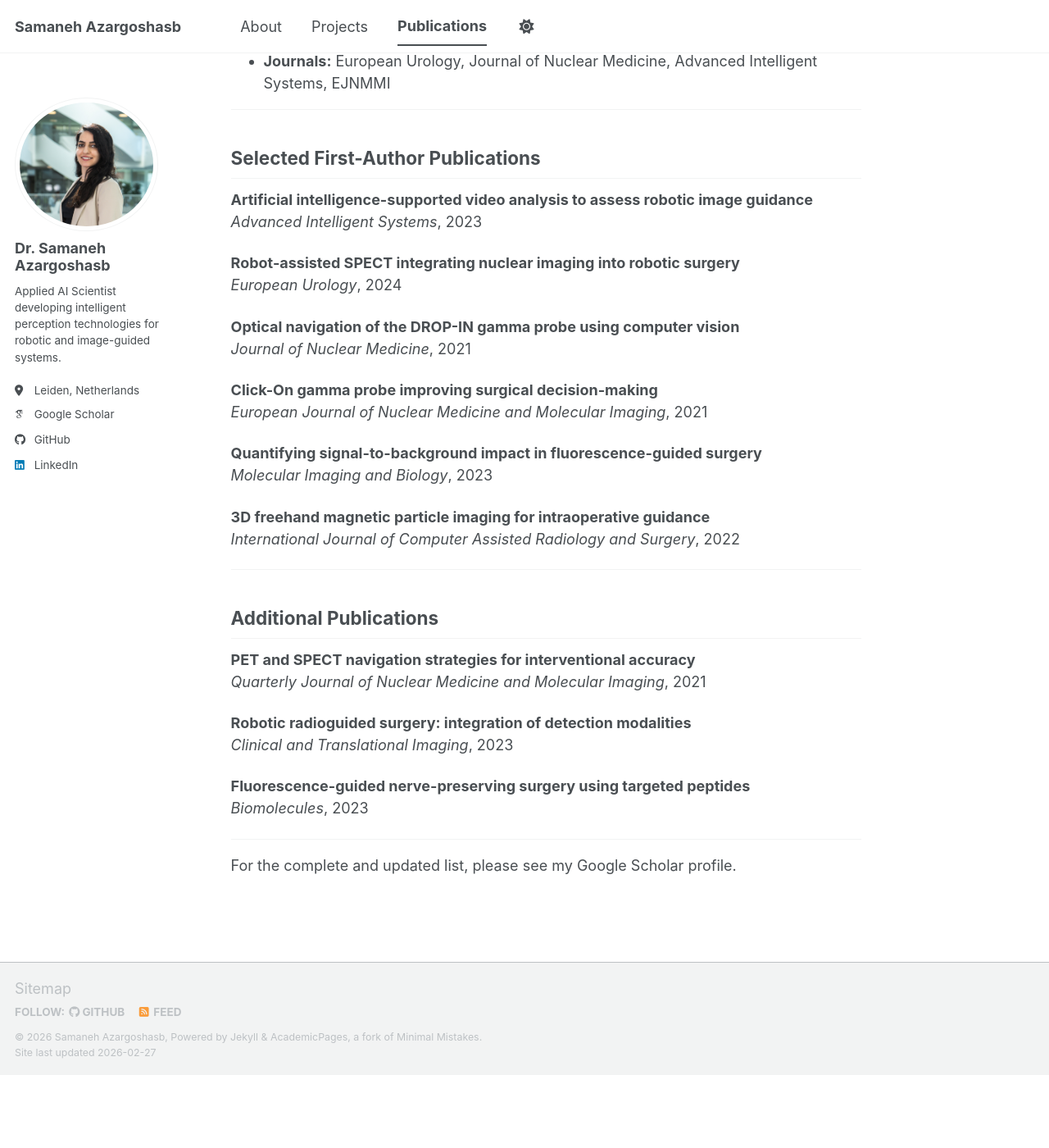
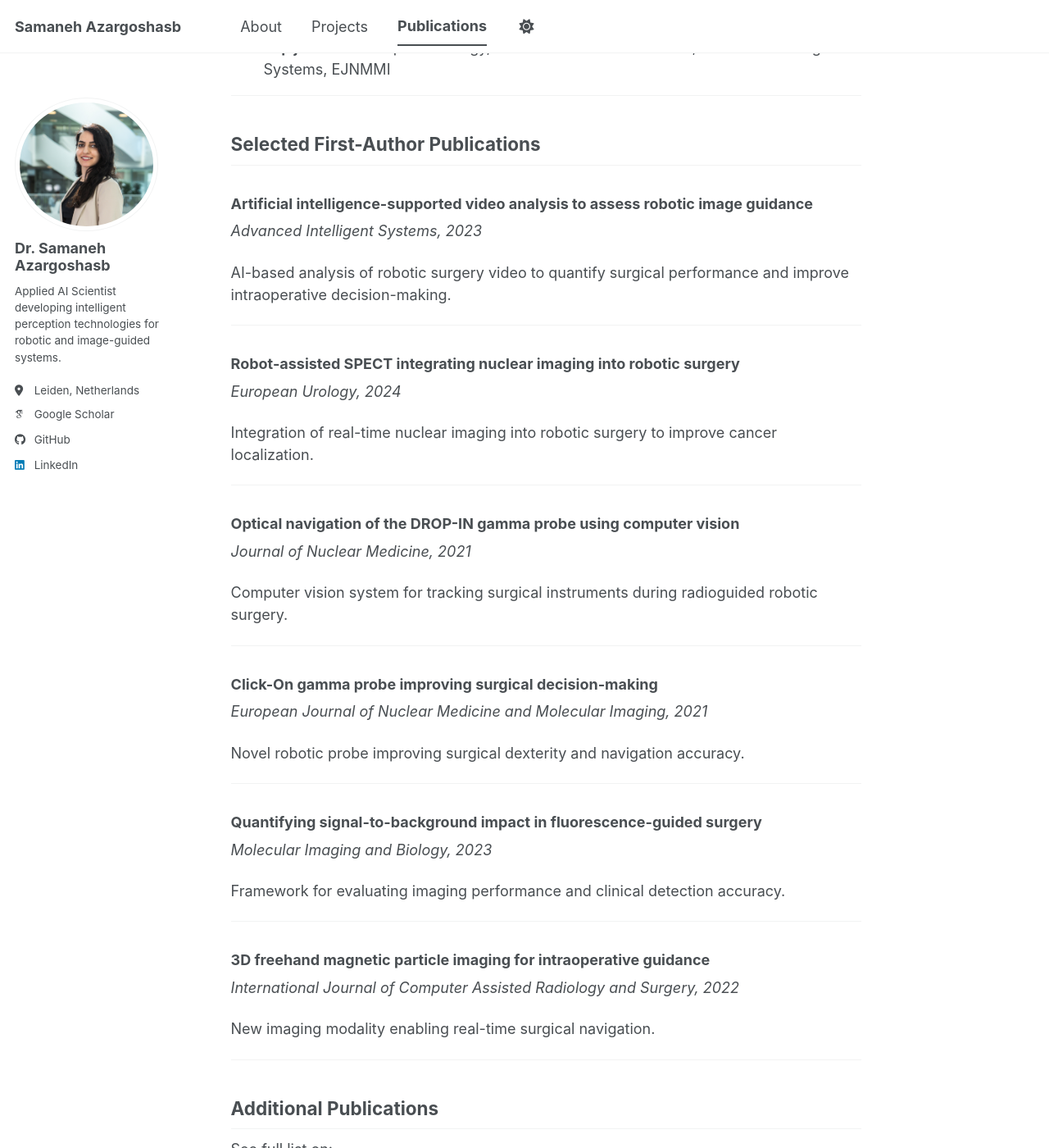
Before and after one commit to s-azargoshasb/s-azargoshasb.github.io, a Jekyll site: the page built from _pages/publications.md, in a window 1280 px wide and 1400 px high, scrolled down 448 px. Shown: the whole window at 82% size. Built offline with Jekyll 4.4.1, drawn with Linux system fonts in a browser that asks for light colours; some web fonts are replaced; a script bundle is joined from its source files by our own code; library files that are not in the unit come from our copies; before the commit the page ends 1759 px from its top, so only the background shows below that; some of the changed text lies outside the part shown.

Commit message:
Update publications.md

```diff
--- a/_pages/publications.md
+++ b/_pages/publications.md
@@ -5,10 +5,13 @@ permalink: /publications/
 author_profile: true
 ---
 
-I develop applied AI and intelligent imaging technologies for robotic and image-guided interventions.
+I develop applied AI and intelligent imaging technologies for robotic and image-guided interventions, with a focus on translating research into clinically usable systems.
 
-Full publication list:
-[Google Scholar Profile](https://scholar.google.com/citations?user=-DZyKJsAAAAJ&hl=en)
+<p>
+<a href="https://scholar.google.com/citations?user=-DZyKJsAAAAJ&hl=en" target="_blank" class="btn btn--primary">
+View Full Publication List on Google Scholar →
+</a>
+</p>
 
 ---
 
@@ -16,44 +19,59 @@ Full publication list:
 
 - **h-index:** 10
 - **Citations:** 260+
-- **Publications:** 14 peer-reviewed papers
-- **Journals:** European Urology, Journal of Nuclear Medicine, Advanced Intelligent Systems, EJNMMI
+- **Publications:** 14 peer-reviewed journal papers
+- **Top journals:** European Urology, Journal of Nuclear Medicine, Advanced Intelligent Systems, EJNMMI
 
 ---
 
 ## Selected First-Author Publications
 
-**Artificial intelligence-supported video analysis to assess robotic image guidance**
-*Advanced Intelligent Systems*, 2023
+### Artificial intelligence-supported video analysis to assess robotic image guidance
+*Advanced Intelligent Systems, 2023*
 
-**Robot-assisted SPECT integrating nuclear imaging into robotic surgery**
-*European Urology*, 2024
+AI-based analysis of robotic surgery video to quantify surgical performance and improve intraoperative decision-making.
 
-**Optical navigation of the DROP-IN gamma probe using computer vision**
-*Journal of Nuclear Medicine*, 2021
+---
 
-**Click-On gamma probe improving surgical decision-making**
-*European Journal of Nuclear Medicine and Molecular Imaging*, 2021
+### Robot-assisted SPECT integrating nuclear imaging into robotic surgery
+*European Urology, 2024*
 
-**Quantifying signal-to-background impact in fluorescence-guided surgery**
-*Molecular Imaging and Biology*, 2023
+Integration of real-time nuclear imaging into robotic surgery to improve cancer localization.
 
-**3D freehand magnetic particle imaging for intraoperative guidance**
-*International Journal of Computer Assisted Radiology and Surgery*, 2022
+---
+
+### Optical navigation of the DROP-IN gamma probe using computer vision
+*Journal of Nuclear Medicine, 2021*
+
+Computer vision system for tracking surgical instruments during radioguided robotic surgery.
+
+---
+
+### Click-On gamma probe improving surgical decision-making
+*European Journal of Nuclear Medicine and Molecular Imaging, 2021*
+
+Novel robotic probe improving surgical dexterity and navigation accuracy.
+
+---
+
+### Quantifying signal-to-background impact in fluorescence-guided surgery
+*Molecular Imaging and Biology, 2023*
+
+Framework for evaluating imaging performance and clinical detection accuracy.
+
+---
+
+### 3D freehand magnetic particle imaging for intraoperative guidance
+*International Journal of Computer Assisted Radiology and Surgery, 2022*
+
+New imaging modality enabling real-time surgical navigation.
 
 ---
 
 ## Additional Publications
 
-**PET and SPECT navigation strategies for interventional accuracy**
-*Quarterly Journal of Nuclear Medicine and Molecular Imaging*, 2021
+See full list on:
 
-**Robotic radioguided surgery: integration of detection modalities**
-*Clinical and Translational Imaging*, 2023
-
-**Fluorescence-guided nerve-preserving surgery using targeted peptides**
-*Biomolecules*, 2023
-
----
-
-For the complete and updated list, please see my Google Scholar profile.
+<a href="https://scholar.google.com/citations?user=-DZyKJsAAAAJ&hl=en">
+Google Scholar Profile
+</a>
```
